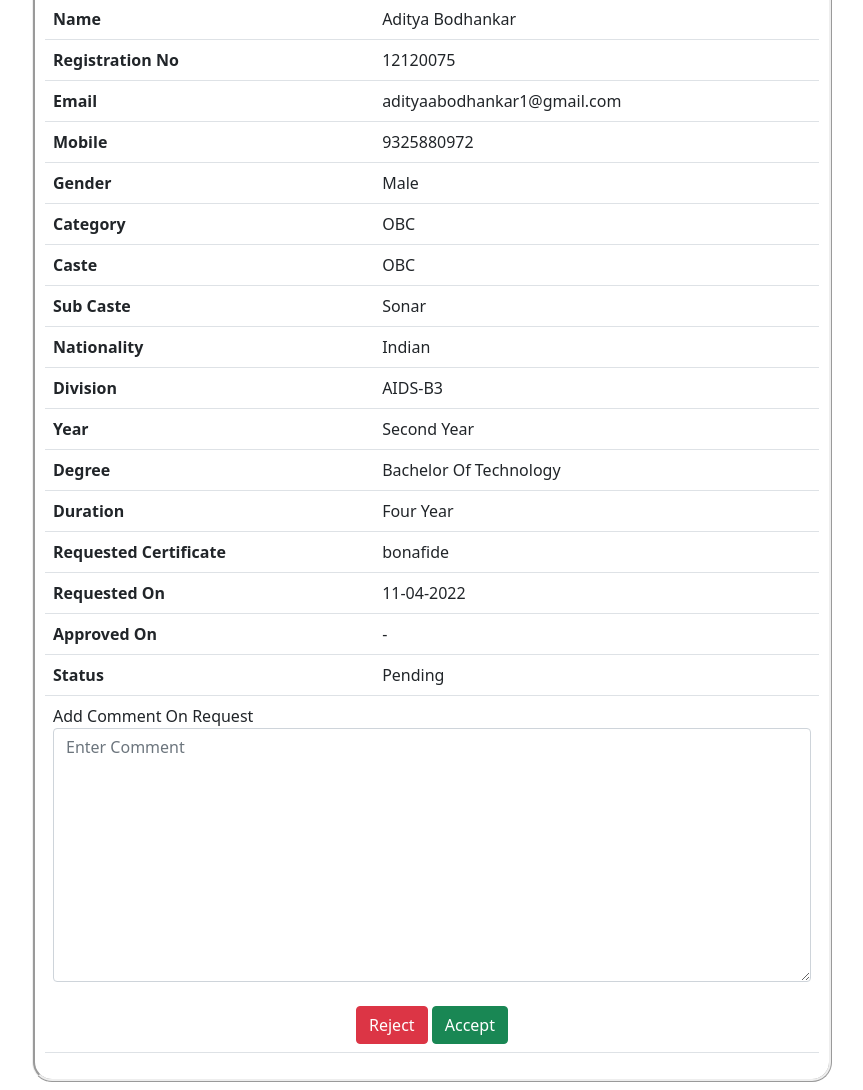
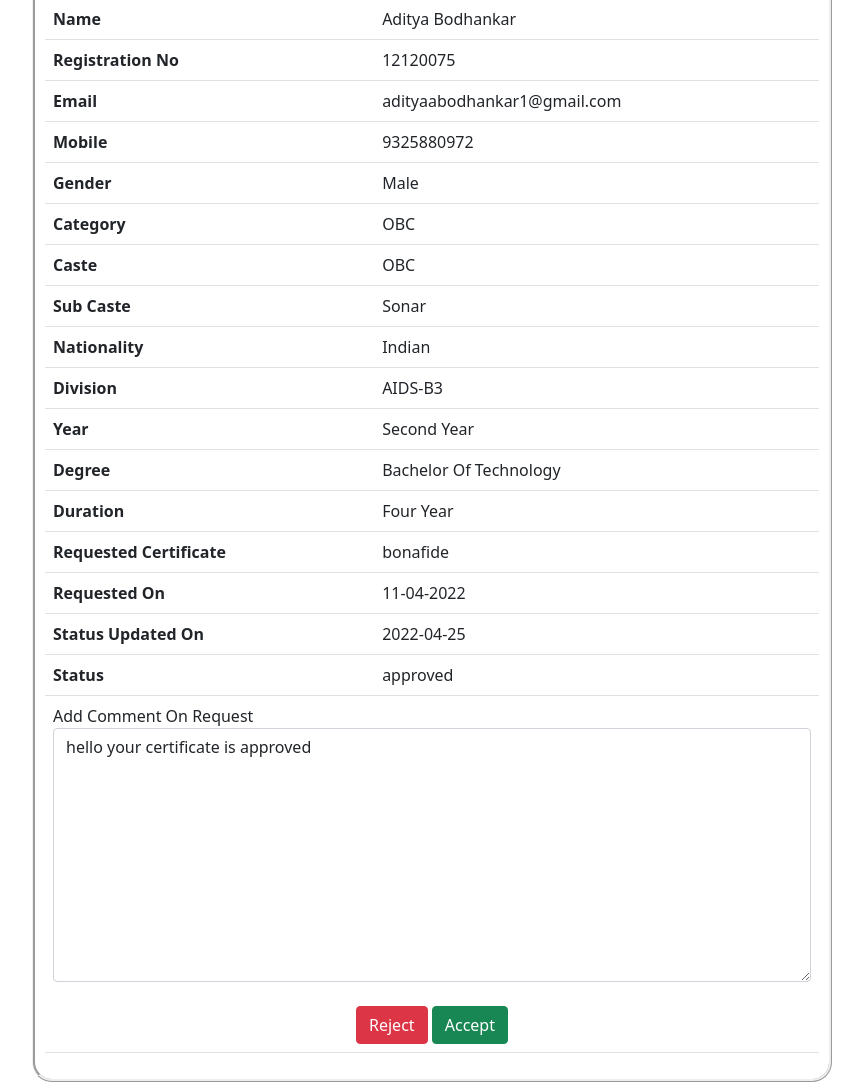
Before and after one commit to abaditya26/Certificate-Generator, a Django app: page /admin_certificate_req?c_id=1 in a window 1280 px wide. Shown: the part 204-1294 px from the top of the page, without its empty margins (208-1071 px from the left). Run offline with Django 4.2, Linux system fonts and the light colour scheme; data comes from the database, SQL or seed files in the repository.

Commit message:
certificate approval and rejection

```diff
--- a/main/models.py
+++ b/main/models.py
@@ -27,7 +27,8 @@ class CertificateRequestModel(models.Model):
     student_id = models.CharField(max_length=100)
     name = models.CharField(max_length=100)
     request_date = models.CharField(max_length=20)
-    issue_date = models.CharField(max_length=20, default="-")
+    last_update_date = models.CharField(max_length=20, default="-")
+    comment = models.CharField(max_length=400, default="", null=True)
     approved = models.BooleanField(default=False)
     status = models.CharField(default="Pending", max_length=30)
     url = models.CharField(max_length=200, default="#")
--- a/main/views.py
+++ b/main/views.py
@@ -1,6 +1,9 @@
+import datetime
+
 from django.contrib import messages
 from django.shortcuts import render, redirect
 from django.contrib.auth import authenticate, logout, login
+from django.utils.datastructures import MultiValueDictKeyError
 
 from main.models import UserModel, CertificateRequestModel, AdminModel
 
@@ -71,7 +74,7 @@ def certificates(request):
 def admin(request):
     try:
         user = AdminModel.objects.filter(uid=request.user.username).get()
-        certificate_list = CertificateRequestModel.objects.filter(approved=False).order_by('request_date')
+        certificate_list = CertificateRequestModel.objects.filter(approved=False).filter(status="pending").order_by('request_date')
         if len(certificate_list) == 0:
             no_certificates = True
         else:
@@ -88,6 +91,18 @@ def admin_certificates_page(request):
 
 
 def certificate_request_details(request):
+    if request.method == "POST":
+        certificate = CertificateRequestModel.objects.filter(id=request.POST["id"]).get()
+        certificate.comment = request.POST["comment"]
+        certificate.last_update_date = datetime.date.today()
+        try:
+            if request.POST["accept"]:
+                certificate.approved = True
+                certificate.status = "approved"
+        except MultiValueDictKeyError:
+            certificate.approved = False
+            certificate.status = "rejected"
+        certificate.save()
     try:
         certificate = CertificateRequestModel.objects.filter(id=request.GET["c_id"]).get()
         user = UserModel.objects.filter(uid=certificate.student_id).get()
--- a/templates/admin.html
+++ b/templates/admin.html
@@ -72,7 +72,7 @@
                             <a class="nav-link" href="#requests">CERTIFICATES</a>
                         </li>
                         <li class="nav-item">
-                            <a class="nav-link" href="#">QUERY</a>
+                            <a class="nav-link" href="#">USERS</a>
                         </li>
                         <li class="nav-item">
                             <a class="nav-link" href="./logout" id="nav-login-btn">
@@ -182,7 +182,7 @@
                             {{ certificate.status }}
                         </td>
                         <td>
-                            <a href="#" class="btn btn-success">
+                            <a href="./admin_certificate_req?c_id={{ certificate.id }}" class="btn btn-success">
                                 View
                             </a>
                         </td>
--- a/templates/admin_view_certificates.html
+++ b/templates/admin_view_certificates.html
@@ -144,7 +144,7 @@
                             {{ certificate.status }}
                         </td>
                         <td>
-                            <a href="#" class="btn btn-success">
+                            <a href="./admin_certificate_req?c_id={{ certificate.id }}" class="btn btn-success">
                                 View
                             </a>
                         </td>
--- a/templates/cer_details.html
+++ b/templates/cer_details.html
@@ -156,8 +156,8 @@
                         <td>{{ certificate.request_date }}</td>
                     </tr>
                     <tr>
-                        <th>Approved On</th>
-                        <td>{{ certificate.issue_date }}</td>
+                        <th>Status Updated On</th>
+                        <td>{{ certificate.last_update_date }}</td>
                     </tr>
                     <tr>
                         <th>Status</th>
@@ -165,7 +165,9 @@
                     </tr>
                     <tr>
                         <td colspan="2">
-                            <form action="#" method="post">
+                            <form action="" method="post">
+                                {% csrf_token %}
+                                <input type="hidden" name="id" id="id" value="{{ certificate.id }}">
                                 <div class="form-group">
                                     <label for="comment">Add Comment On Request</label>
                                     <textarea name="comment" id="comment" cols="30" rows="10" class="form-control" placeholder="Enter Comment">{{ certificate.comment }}</textarea>
--- a/templates/certificates.html
+++ b/templates/certificates.html
@@ -214,7 +214,7 @@
                         {{ certificate.request_date }}
                     </td>
                     <td>
-                        {{ certificate.issue_date }}
+                        {{ certificate.last_update_date }}
                     </td>
                     <td>
                         {% if certificate.approved %}
--- a/templates/dashboard.html
+++ b/templates/dashboard.html
@@ -167,7 +167,7 @@
                         {{ certificate.request_date }}
                     </td>
                     <td>
-                        {{ certificate.issue_date }}
+                        {{ certificate.last_update_date }}
                     </td>
                     <td>
                         {% if certificate.approved %}
```
Also changed, not shown: other parts of templates/cer_details.html (+2 -2 lines), db.sqlite3.
